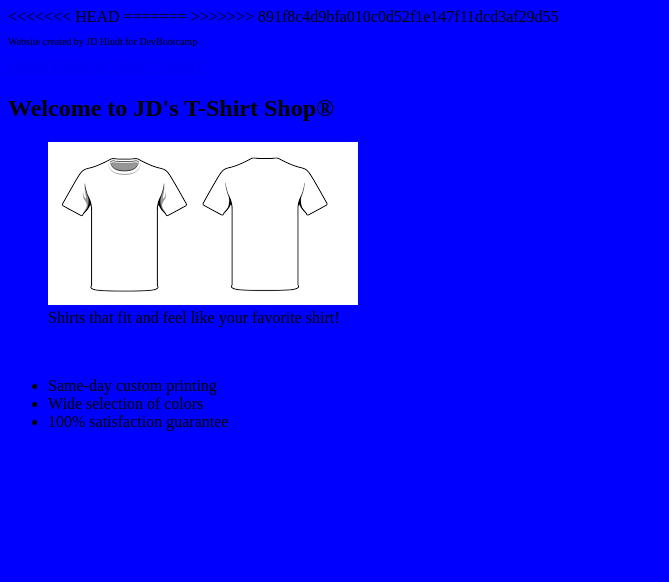
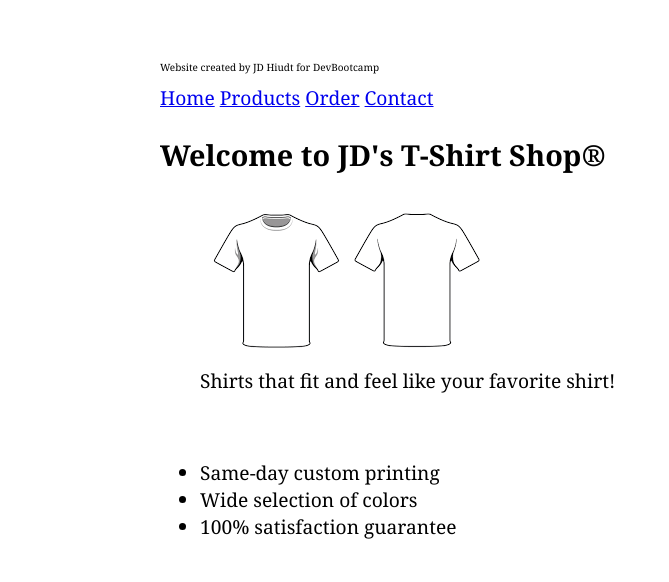
Before and after one commit to JD-Hiudt/jdhiudt.github.io, a plain HTML site: page index.html in a window 1280 px wide. Shown: the whole page, without its empty margins (0-669 px from the left). Drawn offline with Linux system fonts and the light colour scheme.

Commit message:
switch to project branch

```diff
--- a/index.html
+++ b/index.html
@@ -2,10 +2,7 @@
 <html>
 <head>
   <title>JD's T-Shirt Shop - Home Page</title>
-<<<<<<< HEAD
-  <link rel="stylesheet" type="text/css" href="style.css">
-=======
->>>>>>> 891f8c4d9bfa010c0d52f1e147f11dcd3af29d55
+  <link rel="stylesheet" type="text/css" href="projectStyle.css">
 </head>
 <body>
 <header>
--- /dev/null
+++ b/projectStyle.css
@@ -0,0 +1,11 @@
+html {
+  background-image: url ("images/background.png");}
+
+body {
+  font-family: "Georgia", serif;
+  padding: 20px 30px;
+  border-radius: 5px;
+  margin: 30px auto;
+  max-width: 960px;
+  font-size: 1.2em;
+}
--- a/style.css
+++ /dev/null
@@ -1,3 +0,0 @@
-body {
-  background: blue;
-}
```
Also changed, not shown: images/background.png (added).
